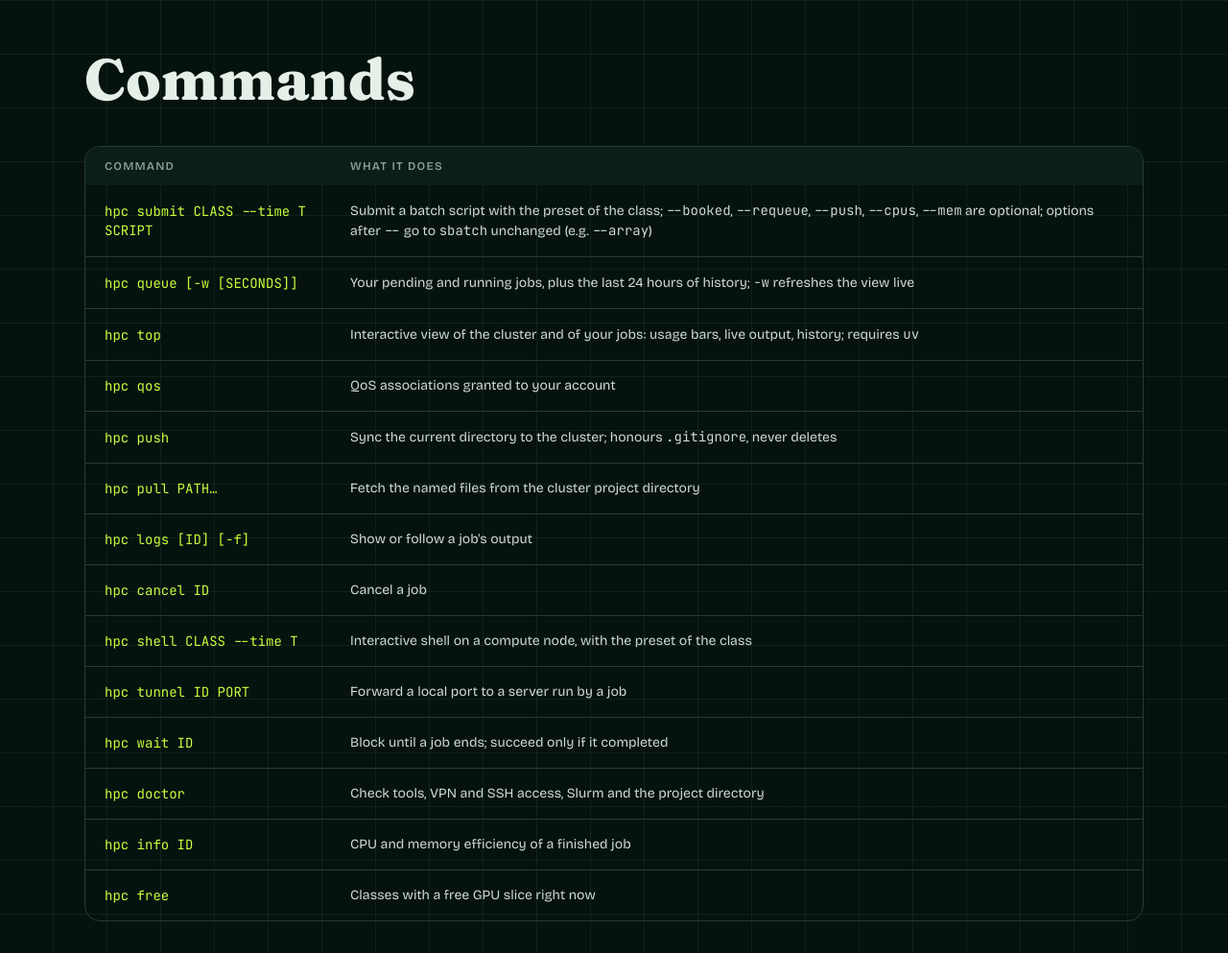
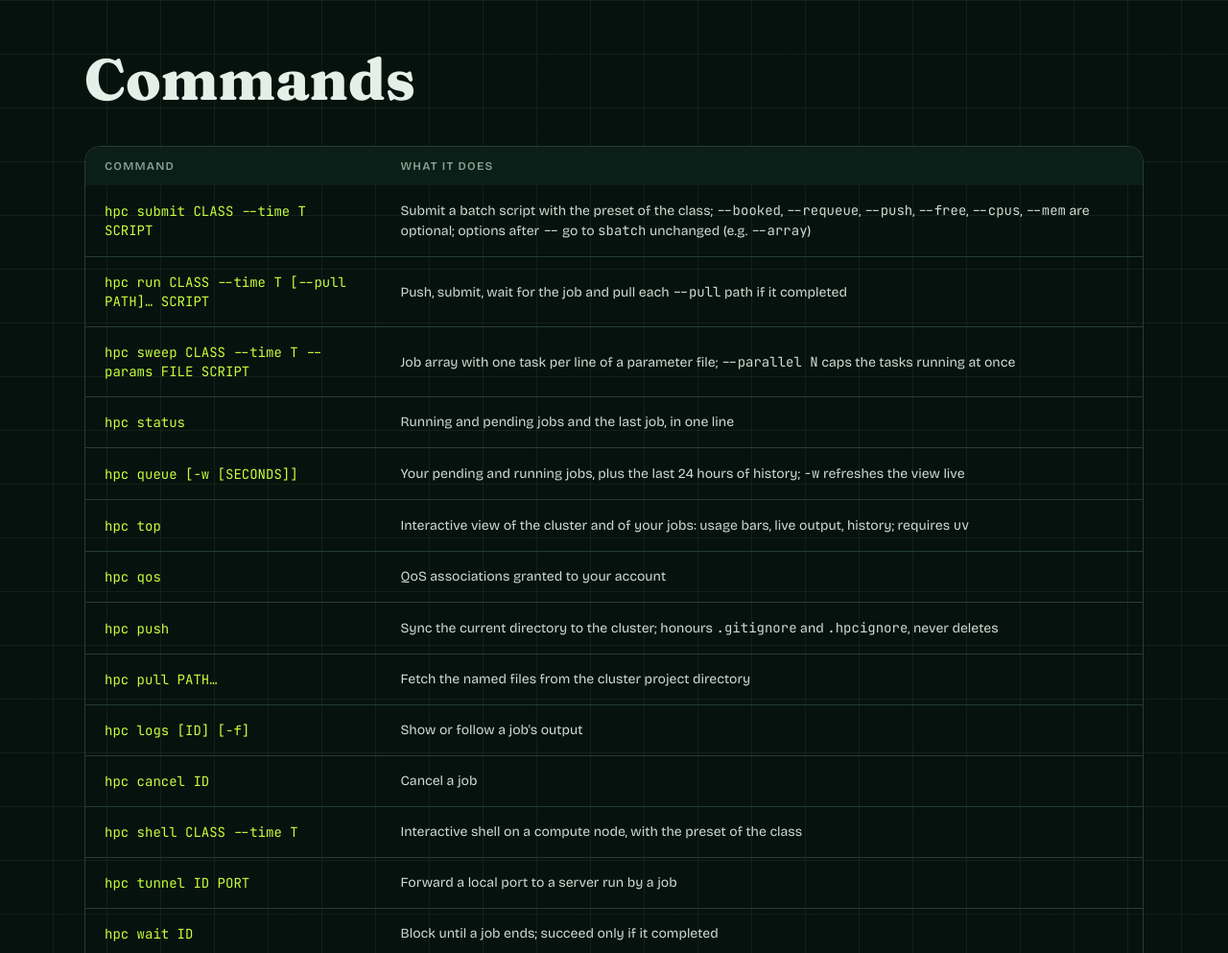
Before and after one commit to paolaguarasci/hpc-unical, a plain HTML site: page docs/index.html in a window 1280 px wide. Shown: the part 1735-2728 px from the top of the page at 96% size. Drawn offline with nearby package versions, Linux system fonts and the light colour scheme.

Commit message:
docs: add run, sweep, status to the page; ignore demo logs

```diff
--- a/docs/index.html
+++ b/docs/index.html
@@ -122,11 +122,14 @@ ln -s "$PWD/bin/hpc" ~/.local/bin/hpc</pre>
             <tr><th class="px-5 py-3 font-semibold">Command</th><th class="px-5 py-3 font-semibold">What it does</th></tr>
           </thead>
           <tbody class="divide-y divide-line">
-            <tr><td class="px-5 py-4 font-mono text-accent">hpc submit CLASS --time T SCRIPT</td><td class="px-5 py-4 text-fg/90">Submit a batch script with the preset of the class; <code class="font-mono">--booked</code>, <code class="font-mono">--requeue</code>, <code class="font-mono">--push</code>, <code class="font-mono">--cpus</code>, <code class="font-mono">--mem</code> are optional; options after <code class="font-mono">--</code> go to <code class="font-mono">sbatch</code> unchanged (e.g. <code class="font-mono">--array</code>)</td></tr>
+            <tr><td class="px-5 py-4 font-mono text-accent">hpc submit CLASS --time T SCRIPT</td><td class="px-5 py-4 text-fg/90">Submit a batch script with the preset of the class; <code class="font-mono">--booked</code>, <code class="font-mono">--requeue</code>, <code class="font-mono">--push</code>, <code class="font-mono">--free</code>, <code class="font-mono">--cpus</code>, <code class="font-mono">--mem</code> are optional; options after <code class="font-mono">--</code> go to <code class="font-mono">sbatch</code> unchanged (e.g. <code class="font-mono">--array</code>)</td></tr>
+            <tr><td class="px-5 py-4 font-mono text-accent">hpc run CLASS --time T [--pull PATH]… SCRIPT</td><td class="px-5 py-4 text-fg/90">Push, submit, wait for the job and pull each <code class="font-mono">--pull</code> path if it completed</td></tr>
+            <tr><td class="px-5 py-4 font-mono text-accent">hpc sweep CLASS --time T --params FILE SCRIPT</td><td class="px-5 py-4 text-fg/90">Job array with one task per line of a parameter file; <code class="font-mono">--parallel N</code> caps the tasks running at once</td></tr>
+            <tr><td class="px-5 py-4 font-mono text-accent">hpc status</td><td class="px-5 py-4 text-fg/90">Running and pending jobs and the last job, in one line</td></tr>
             <tr><td class="px-5 py-4 font-mono text-accent">hpc queue [-w [SECONDS]]</td><td class="px-5 py-4 text-fg/90">Your pending and running jobs, plus the last 24 hours of history; <code class="font-mono">-w</code> refreshes the view live</td></tr>
             <tr><td class="px-5 py-4 font-mono text-accent">hpc top</td><td class="px-5 py-4 text-fg/90">Interactive view of the cluster and of your jobs: usage bars, live output, history; requires <code class="font-mono">uv</code></td></tr>
             <tr><td class="px-5 py-4 font-mono text-accent">hpc qos</td><td class="px-5 py-4 text-fg/90">QoS associations granted to your account</td></tr>
-            <tr><td class="px-5 py-4 font-mono text-accent">hpc push</td><td class="px-5 py-4 text-fg/90">Sync the current directory to the cluster; honours <code class="font-mono">.gitignore</code>, never deletes</td></tr>
+            <tr><td class="px-5 py-4 font-mono text-accent">hpc push</td><td class="px-5 py-4 text-fg/90">Sync the current directory to the cluster; honours <code class="font-mono">.gitignore</code> and <code class="font-mono">.hpcignore</code>, never deletes</td></tr>
             <tr><td class="px-5 py-4 font-mono text-accent">hpc pull PATH…</td><td class="px-5 py-4 text-fg/90">Fetch the named files from the cluster project directory</td></tr>
             <tr><td class="px-5 py-4 font-mono text-accent">hpc logs [ID] [-f]</td><td class="px-5 py-4 text-fg/90">Show or follow a job's output</td></tr>
             <tr><td class="px-5 py-4 font-mono text-accent">hpc cancel ID</td><td class="px-5 py-4 text-fg/90">Cancel a job</td></tr>
```
Also changed, not shown: 1 other file.
